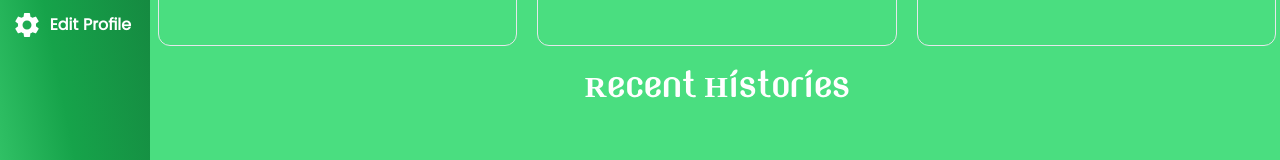
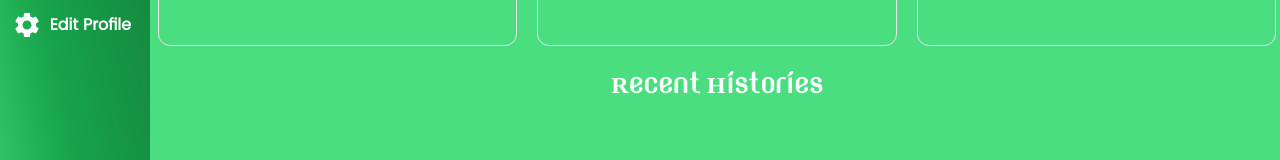
Before and after one commit to FrancisUzoigwe/Dirt2school.2, a React (Vite) app: page / in a window 1280 px wide. Shown: the part 272-432 px from the top of the page. Built offline with nearby package versions, Linux system fonts and the light colour scheme.

Commit message:
Resolving errors

```diff
--- a/src/pages/screen/HomeScreen.tsx
+++ b/src/pages/screen/HomeScreen.tsx
@@ -68,7 +68,7 @@ const HomeScreen = () => {
         <CardI />
         <CardII />
       </div>
-      <div className="font-[Ever] text-3xl font-bold mt-4 text-white">
+      <div className="font-[Ever] max-sm:hidden text-2xl font-bold mt-4 text-white">
         Recent Histories
       </div>
 
```
